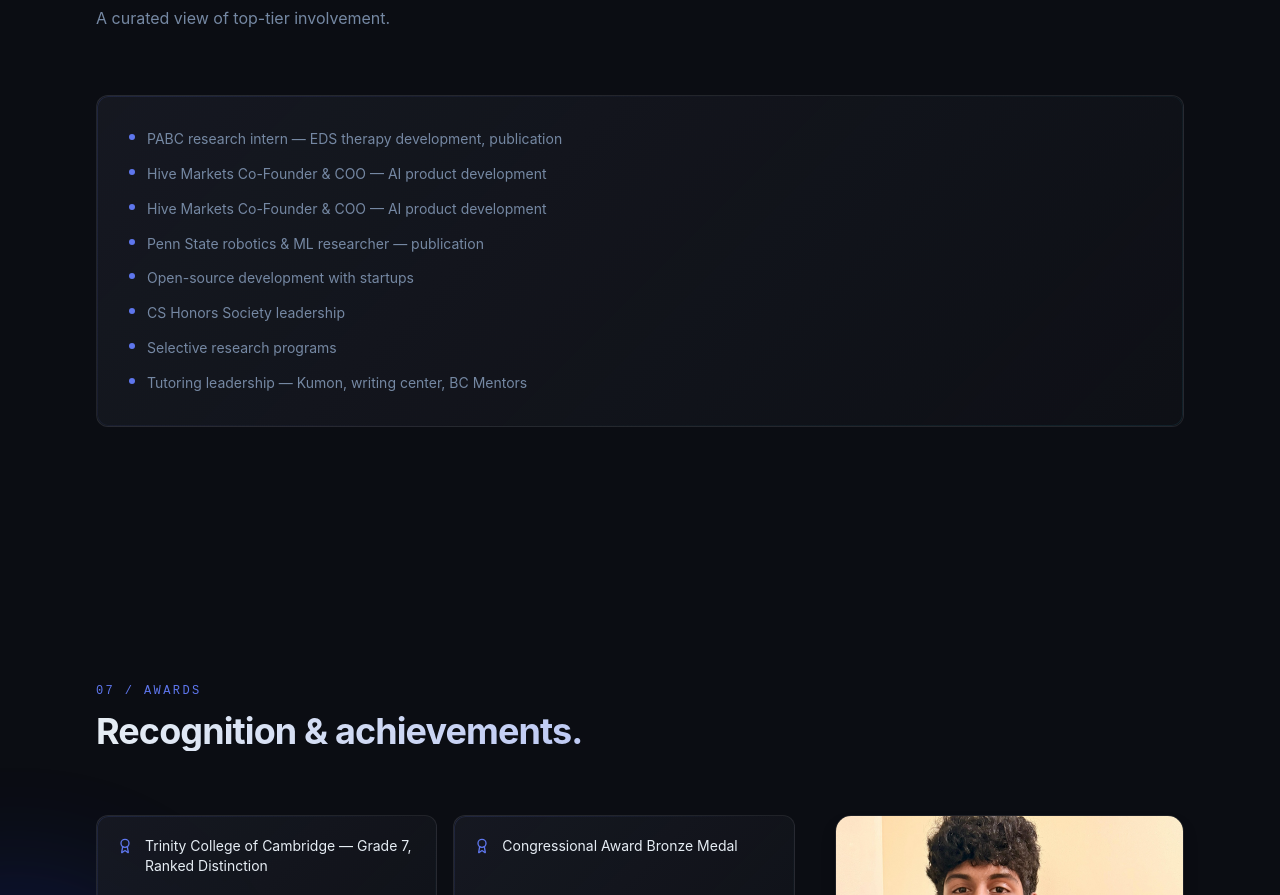
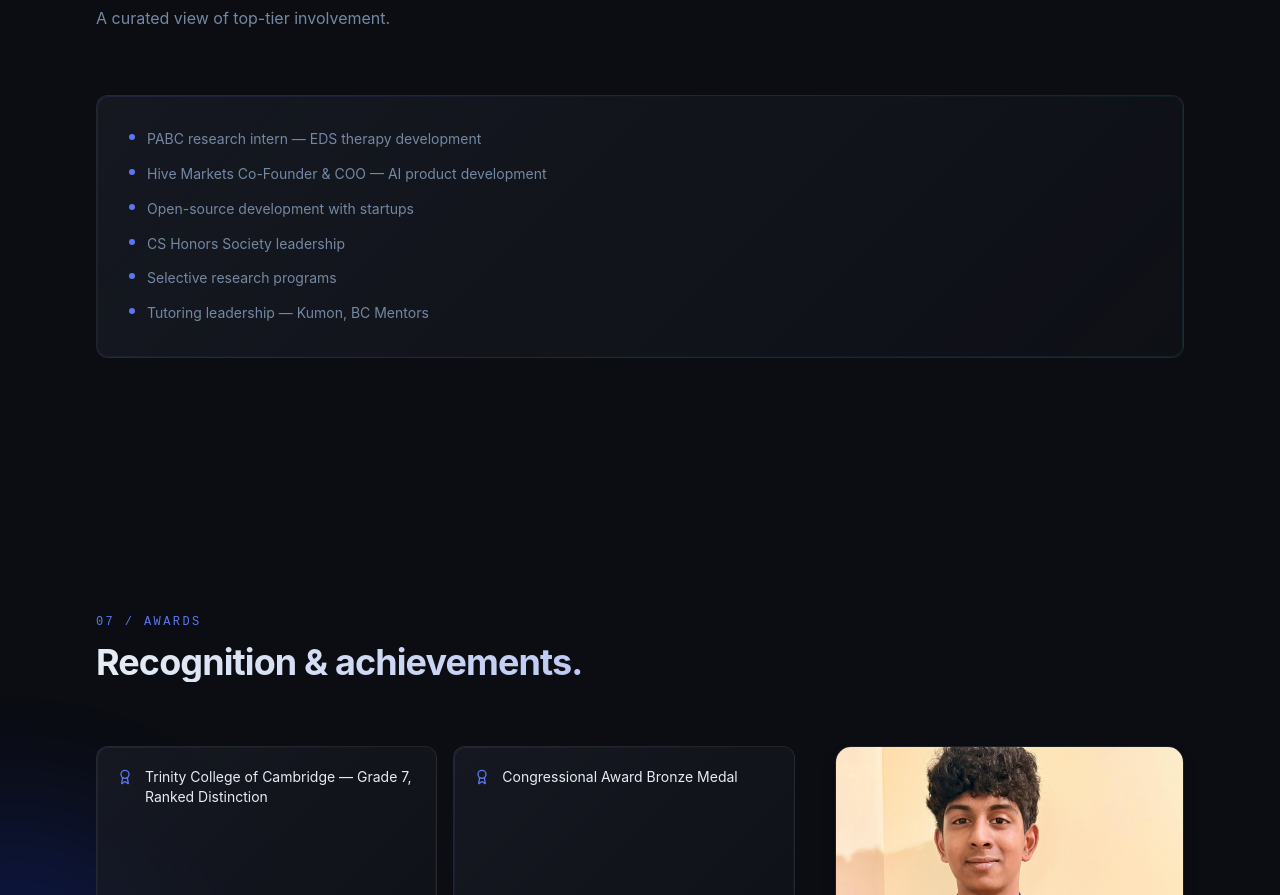
Before and after one commit to Abhiram03-2009/abhiramkaakarlawebsite, a React (Vite) app: page / in a window 1280 px wide. Shown: the part 5780-6675 px from the top of the page. Built offline with nearby package versions, Linux system fonts and the light colour scheme; the HTML template or start-up script is replaced by a standard one.

Commit message:
Refine extracurricular activities list
Removed duplicate and unnecessary details from extracurricular activities.

```diff
--- a/src/components/ExtracurricularsSection.tsx
+++ b/src/components/ExtracurricularsSection.tsx
@@ -2,14 +2,12 @@ import AnimatedSection from "./AnimatedSection";
 import SectionHeading from "./SectionHeading";
 
 const activities = [
-  "PABC research intern — EDS therapy development, publication",
+  "PABC research intern — EDS therapy development",
   "Hive Markets Co-Founder & COO — AI product development",
-  "Hive Markets Co-Founder & COO — AI product development",
-  "Penn State robotics & ML researcher — publication",
   "Open-source development with startups",
   "CS Honors Society leadership",
   "Selective research programs",
-  "Tutoring leadership — Kumon, writing center, BC Mentors",
+  "Tutoring leadership — Kumon, BC Mentors",
 ];
 
 const ExtracurricularsSection = () => (
```
